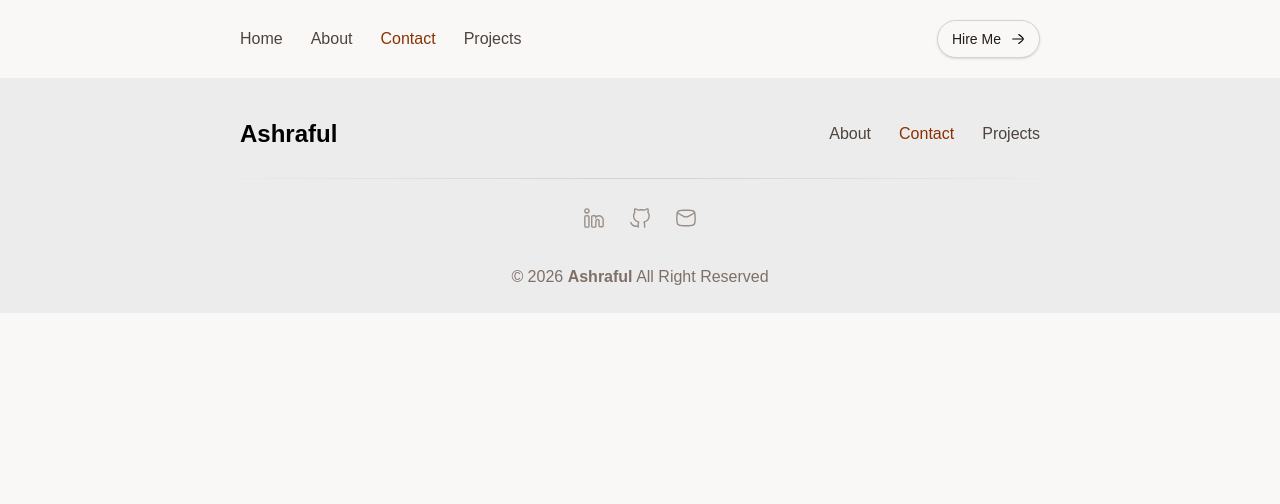
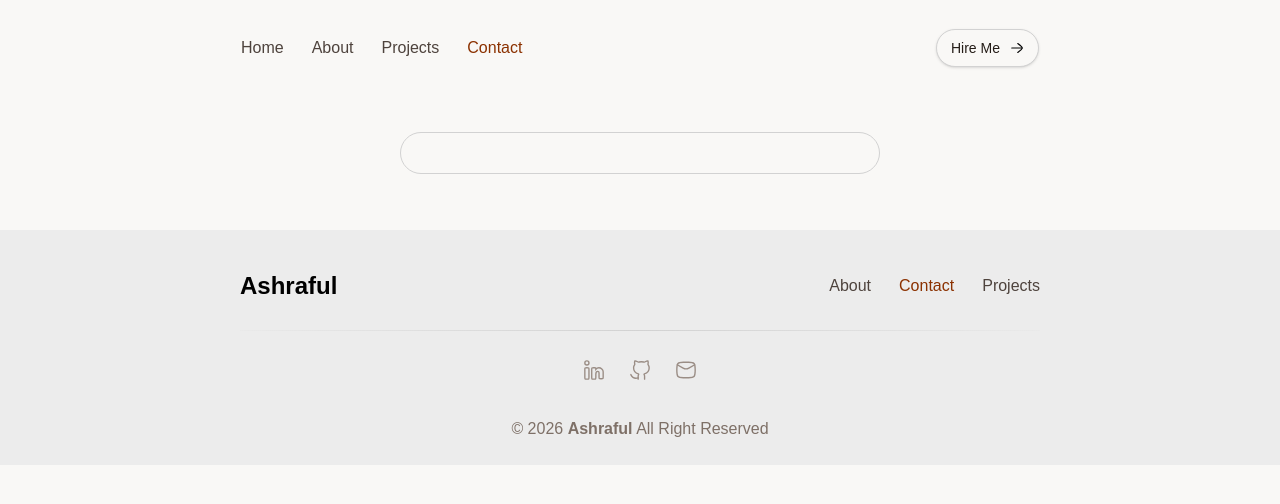
Before and after one commit to ashrafulrifaz/my-portfolio, a Next.js app: page /contact in a window 1280 px wide. Shown: the top 504 px of the page. Built offline with nearby package versions, Linux system fonts and the light colour scheme.

Commit message:
added header animation

```diff
--- a/src/app/contact/page.js
+++ b/src/app/contact/page.js
@@ -2,8 +2,8 @@ import React from 'react';
 
 const page = () => {
     return (
-        <div>
-
+        <div className='px-40 py-14'>
+            <div className='border border-[#d2d2d2] rounded-3xl p-5'></div>
         </div>
     );
 };
--- a/src/app/projects/page.js
+++ b/src/app/projects/page.js
@@ -58,7 +58,9 @@ const page = () => {
                                 </Link>
                             </div>
                             <p className='text-[#7E7067] font-regular mt-2'>{project.description}</p>
-                            <Image src={project.image} alt='project 1' width={800} height={400} className='w-[93%] h-auto mt-7 rounded-t-3xl mx-auto border-[5px] border-b-0 border-[#E4E1E1]' />
+                            <Link href={'/'}>
+                                <Image src={project.image} alt='project 1' width={800} height={400} className='w-[93%] h-auto mt-7 rounded-t-3xl mx-auto border-[5px] border-b-0 border-[#E4E1E1]' />
+                            </Link>
                         </div>
                     </div>
                 ))
--- a/src/components/Header/Header.jsx
+++ b/src/components/Header/Header.jsx
@@ -1,35 +1,87 @@
-'use client'
-import Link from 'next/link';
-import { usePathname } from 'next/navigation';
-import React from 'react';
+"use client";
+
+import { useEffect, useState } from "react";
+import Link from "next/link";
+import { usePathname } from "next/navigation";
+import { motion } from "framer-motion";
 
 const navItems = [
   { id: 1, text: "Home", link: "/" },
   { id: 2, text: "About", link: "/about" },
-  { id: 3, text: "Contact", link: "/contact" },
-  { id: 4, text: "Projects", link: "/projects" },
+  { id: 3, text: "Projects", link: "/projects" },
+  { id: 4, text: "Contact", link: "/contact" },
 ];
 
 const Header = () => {
-    const pathname = usePathname()
+  const pathname = usePathname();
+  const [isScrolled, setIsScrolled] = useState(false);
+
+  useEffect(() => {
+    const handleScroll = () => {
+      setIsScrolled(window.scrollY > 20);
+    };
+
+    window.addEventListener("scroll", handleScroll);
+    return () => window.removeEventListener("scroll", handleScroll);
+  }, []);
+
   return (
-        <div className='flex items-center justify-between px-60 py-5'>
-            <ul className='flex items-center gap-7'>
-                {
-                    navItems?.map(item => (
+    <div className="sticky top-0 z-50 w-full flex justify-center pt-5 px-60">
+      <motion.div
+        initial={false}
+        animate={{
+          maxWidth: isScrolled ? "700px" : "1728px",
+          borderRadius: isScrolled ? "9999px" : "0px",
+          borderColor: isScrolled ? "#d2d2d2" : "rgba(0,0,0,0)",
+          paddingLeft: isScrolled ? "16px" : "0px",
+          paddingRight: isScrolled ? "8px" : "0px",
+          boxShadow: isScrolled
+            ? "0 4px 20px rgba(0,0,0,0.06)"
+            : "0 0 0 rgba(0,0,0,0)",
+        }}
+        transition={{ duration: 0.4, ease: "easeInOut" }}
+        className="w-full border bg-[#F9F8F6] flex items-center justify-between py-2"
+      >
+        <ul className="flex items-center gap-7">
+          {navItems?.map((item) => (
             <li key={item?.id}>
-                            <Link href={item.link} className={`${item?.link === pathname ? 'text-[#8B3100]' : 'font-medium text-[#4E433D] hover:text-[#8B3100]'}`}>{item.text}</Link>
+              <Link
+                href={item.link}
+                className={`${
+                  item?.link === pathname
+                    ? "text-[#8B3100]"
+                    : "font-medium text-[#4E433D] hover:text-[#8B3100]"
+                }`}
+              >
+                {item.text}
+              </Link>
             </li>
-                    ))
-                }
+          ))}
         </ul>
-            <Link href={`https://wa.me/+8801643876985?text=Hi`} className='btn' target='_blank' rel="noopener noreferrer">
-                <span className='text-sm'>Hire me</span>
-                <svg xmlns="http://www.w3.org/2000/svg" viewBox="0 0 24 24" width="18" height="18" color="#000000" fill="none" stroke="currentColor" strokeWidth="1.5" strokeLinecap="round" strokeLinejoin="round">
+        <Link
+          href={`https://wa.me/+8801643876985?text=Hi`}
+          className="btn"
+          target="_blank"
+          rel="noopener noreferrer"
+        >
+          <span className="text-sm">Hire me</span>
+          <svg
+            xmlns="http://www.w3.org/2000/svg"
+            viewBox="0 0 24 24"
+            width="18"
+            height="18"
+            color="#000000"
+            fill="none"
+            stroke="currentColor"
+            strokeWidth="1.5"
+            strokeLinecap="round"
+            strokeLinejoin="round"
+          >
             <path d="M18.5 12L4.99997 12"></path>
             <path d="M13 18C13 18 19 13.5811 19 12C19 10.4188 13 6 13 6"></path>
           </svg>
         </Link>
+      </motion.div>
     </div>
   );
 };
--- a/src/components/Projects/Projects.jsx
+++ b/src/components/Projects/Projects.jsx
@@ -44,7 +44,9 @@ const Projects = () => {
                                 </Link>
                             </div>
                             <p className='text-[#7E7067] font-regular mt-2'>{project.description}</p>
-                            <Image src={project.image} alt='project 1' width={800} height={400} className='w-[93%] h-auto mt-7 rounded-t-3xl mx-auto border-[5px] border-b-0 border-[#E4E1E1]' />
+                            <Link href={'/'}>
+                                <Image src={project.image} alt='project 1' width={800} height={400} className='w-[93%] h-auto mt-7 rounded-t-3xl mx-auto border-[5px] border-b-0 border-[#E4E1E1]' />
+                            </Link>
                         </div>
                     </div>
                 ))
```
Lines whose indentation alone changed are shown as unchanged.
